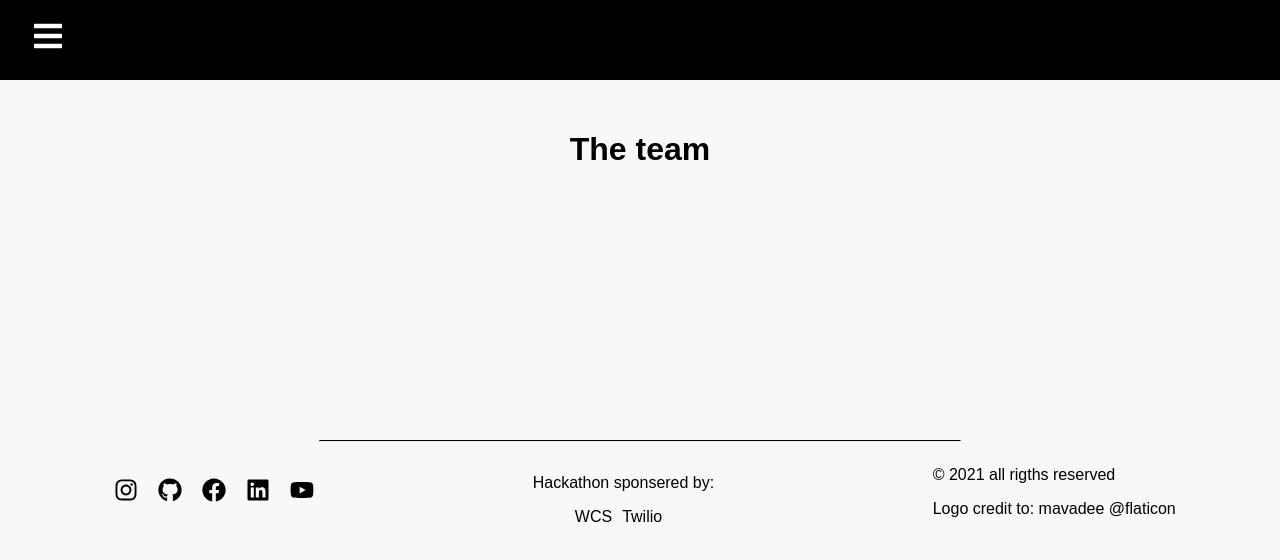
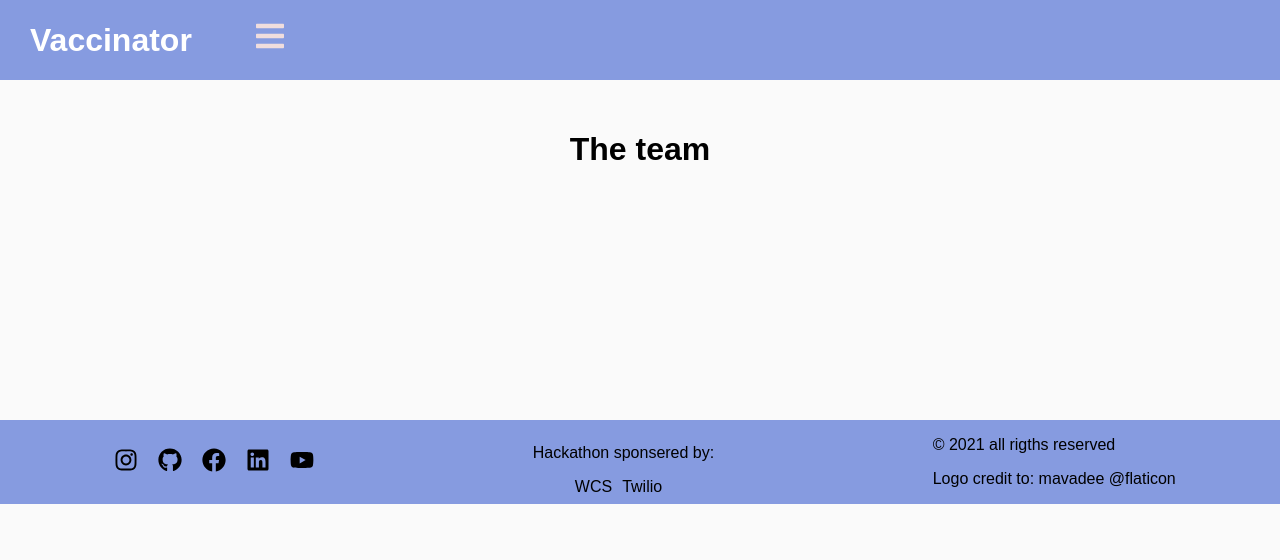
Before and after one commit to ilyarachitsky/Hackathon-project-working, a React (Create React App) app: page /about in a window 1280 px wide. Shown: the top 560 px of the page. Built offline with nearby package versions, Linux system fonts and the light colour scheme.

Commit message:
navbar color

```diff
--- a/src/App.jsx
+++ b/src/App.jsx
@@ -19,7 +19,6 @@ function App() {
           <Route path='/about' component={About} />
 
         </Switch>
-        <hr />
         <Footer />
       </Router>
     </div>
--- a/src/Components/NavBar.jsx
+++ b/src/Components/NavBar.jsx
@@ -13,8 +13,9 @@ function Navbar() {
 
   return (
     <>
-      <IconContext.Provider value={{ color: "#fff" }}>
+      <IconContext.Provider value={{ color: "rgb(240, 221, 221)" }}>
         <div className='navbar'>
+          <h1 className="logo">Vaccinator</h1>
           <Link to='#' className='menu-bars'>
             <FaIcons.FaBars onClick={showSidebar} />
           </Link>
--- a/src/Components/Navbar.css
+++ b/src/Components/Navbar.css
@@ -1,5 +1,5 @@
 .navbar {
-    background-color: #000000;
+    background-color: rgb(134, 155, 224);
     height: 80px;
     display: flex;
     justify-content: start;
@@ -13,7 +13,7 @@
   }
 
   .nav-menu {
-    background-color: #000000;
+    background-color: rgb(134, 155, 224);
     width: 250px;
     height: 100vh;
     display: flex;
@@ -41,7 +41,7 @@
 
   .nav-text a {
     text-decoration: none;
-    color: #f5f5f5;
+    color: rgb(240, 221, 221);
     font-size: 18px;
     width: 95%;
     height: 100%;
@@ -60,7 +60,7 @@
   }
 
   .navbar-toggle {
-    background-color: #000000;
+    background-color: rgb(134, 155, 224);
     width: 100%;
     height: 80px;
     display: flex;
@@ -71,3 +71,6 @@
   span {
     margin-left: 16px;
   }
+  .logo{
+    color: white;
+  }
--- a/src/Components/Style.css
+++ b/src/Components/Style.css
@@ -1,6 +1,6 @@
 body{
     font-family:sans-serif;
-    background-color: #f9f7f7;
+    background-color: #fafafa;
     margin: 0;
     padding: 0;
     box-sizing: border-box;
@@ -25,10 +25,14 @@ hr{
     margin-right: 50px;
 } */
 
-/* .NavBar img{
+ /*.NavBar img{
     width: 50px;
 } */
 
+.navbar{
+    color:rgb(77, 107, 206);
+    background-color: rgb(134, 155, 224);
+}
 .link-text{
     color: black;
     margin-right: 10px;
@@ -45,6 +49,7 @@ hr{
     display: flex;
     justify-content: space-around;
     align-items: center;
+    background-color: rgb(134, 155, 224);
 }
 .social-icons{
     padding: 10px;
```
